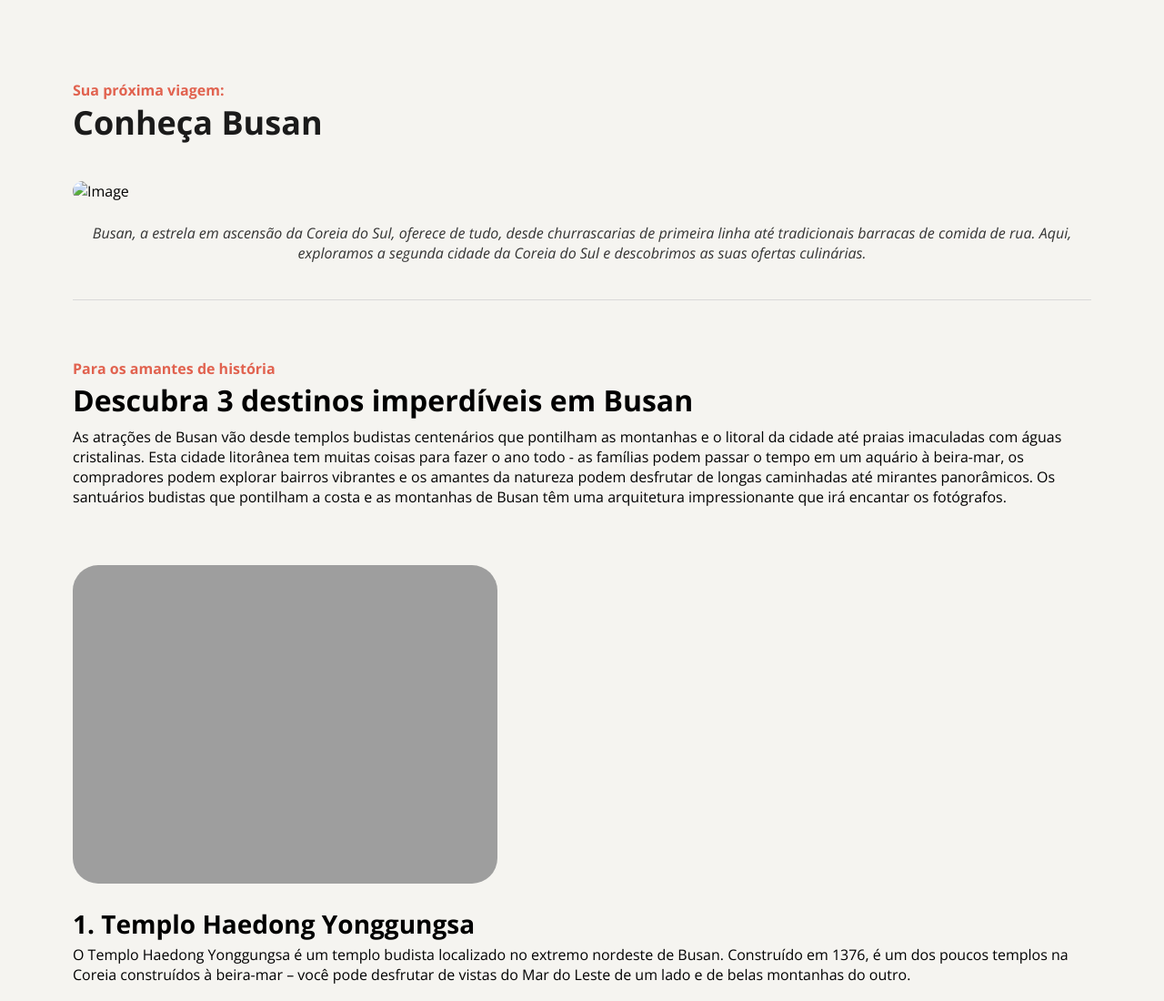
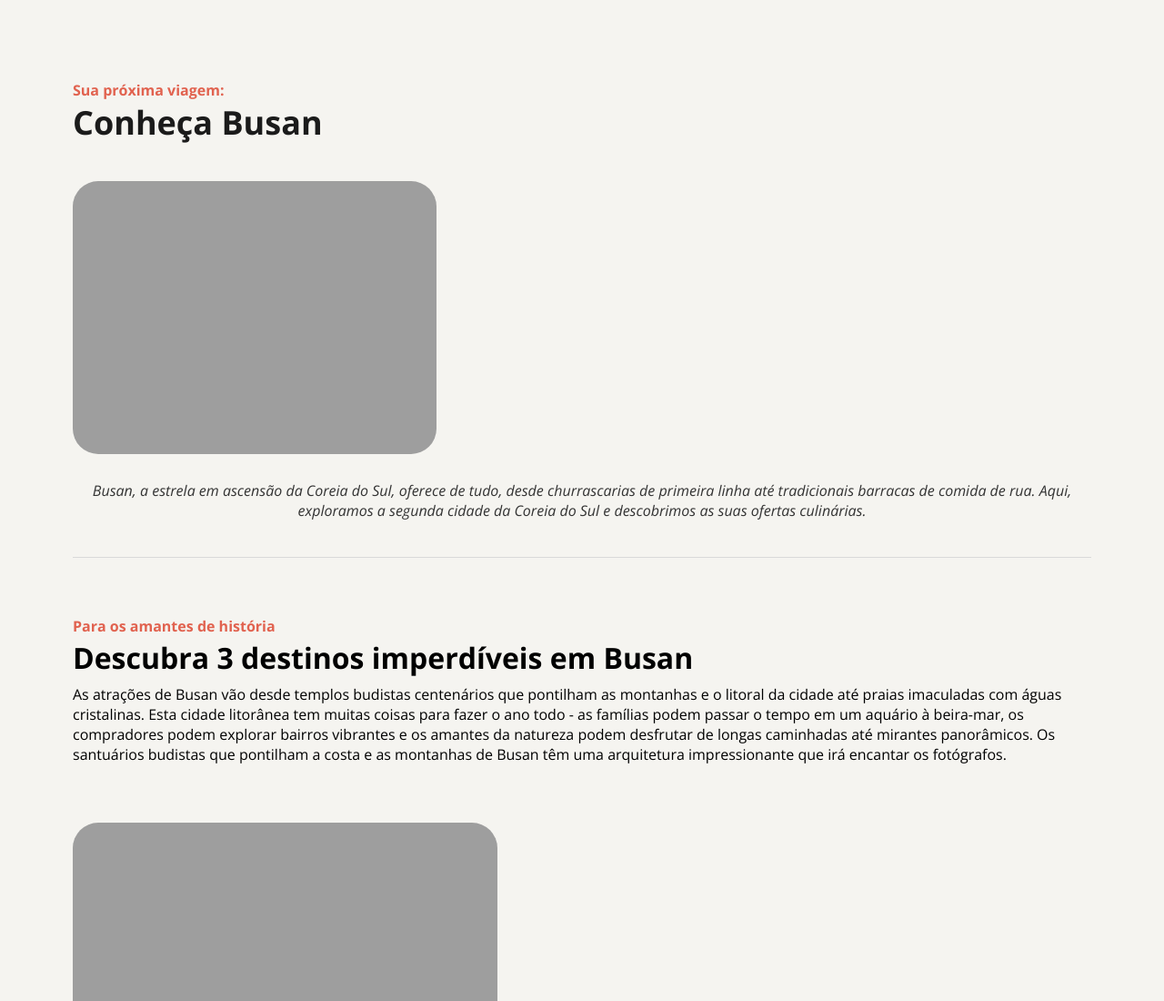
Before and after one commit to felipe0424/local-turistico, a plain HTML site: page index.html in a window 1280 px wide. Shown: the top 1100 px of the page at 91% size. Drawn offline with nearby package versions, Linux system fonts and the light colour scheme; the site is published under a folder, as on GitHub Pages, so addresses that start at the root find nothing.

Commit message:
Update index.html

```diff
--- a/index.html
+++ b/index.html
@@ -14,7 +14,7 @@
       <h1>Conheça Busan</h1>
     </div>
     <div id="description">
-      <img src="/assets/Image1.jpg" alt="Image">
+      <img src="assets/Image1.jpg" alt="Image">
       <p>Busan, a estrela em ascensão da Coreia do Sul, oferece de tudo, desde churrascarias de primeira linha até tradicionais barracas de comida de rua. Aqui, exploramos a segunda cidade da Coreia do Sul e descobrimos as suas ofertas culinárias.</p>
     </div>
     <div class="divider"></div>
```
